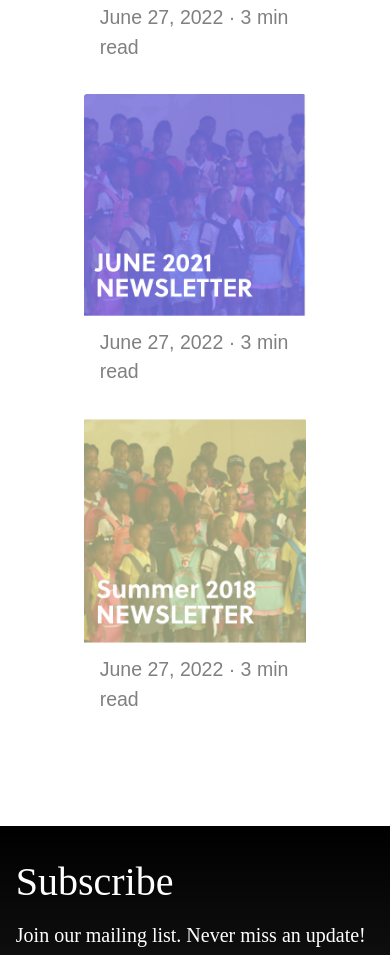
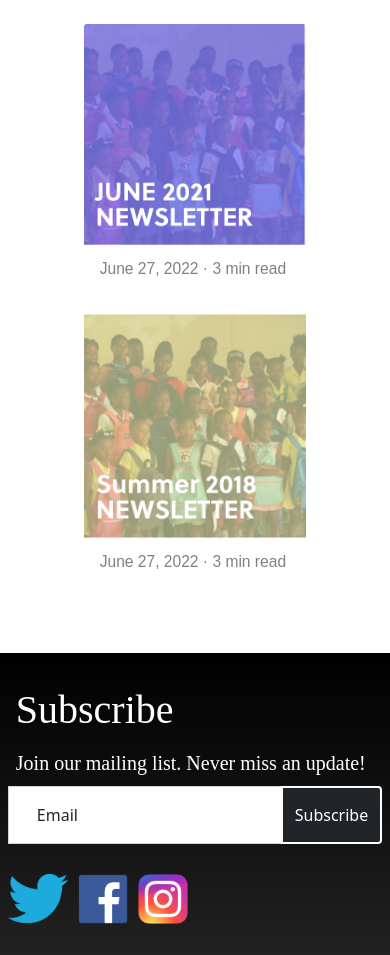
Before and after one commit to bca-code-for-charity/haca-web, a plain HTML site: page news.html in a window 390 px wide. Shown: the part 816-1771 px from the top of the page. Drawn offline with nearby package versions, Linux system fonts and the light colour scheme; a web font is replaced by a local one.

Commit message:
fix footer, margins, and card subtitle size

```diff
--- a/news.html
+++ b/news.html
@@ -26,7 +26,7 @@
                 font-size: 5vw !important;
             }
             .card-subtitle {
-                font-size: 5vw !important;
+                font-size: 4vw !important;
             }
             .super-card-div {
                 padding-left: 15%;
@@ -183,10 +183,10 @@
                         </div>
                     </div>
                 </div>
-                <div class="col-lg-3 col-md-4 mx-auto super-card-div">
+                <div class="col-lg-3 my-0 py-0 col-md-4 mx-auto super-card-div">
 
                 </div>
-                <div class="col-lg-3 col-md-4 mx-auto super-card-div">
+                <div class="col-lg-3 my-0 py-0 col-md-4 mx-auto super-card-div">
 
                 </div>
             </div>
```
Also changed, not shown: index.html (+2 -4 lines), what_we_do.html (+7 -0 lines), who_we_are.html (+7 -0 lines).
